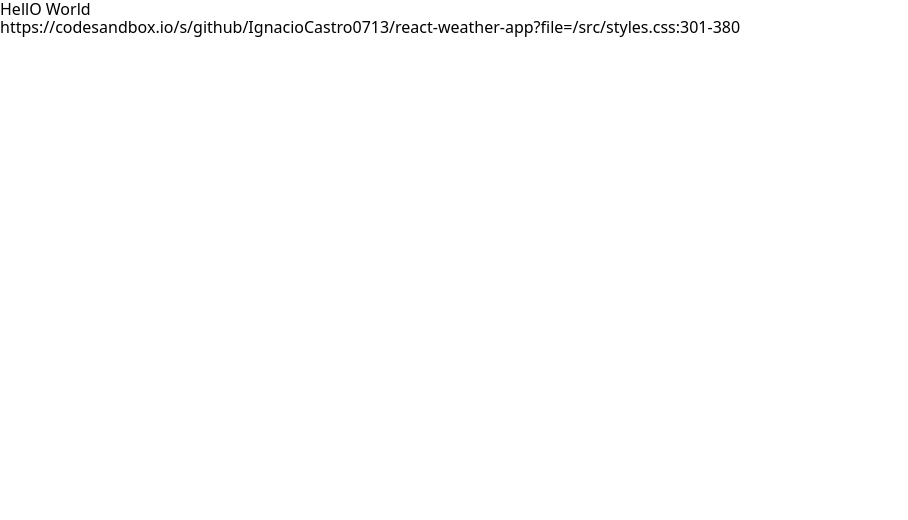
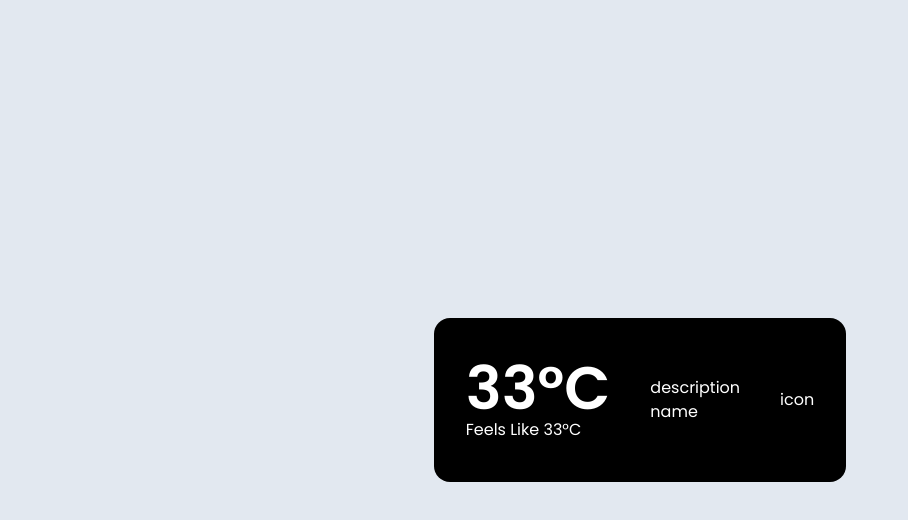
Before and after one commit to jacktham96/weather-app, a React (Vite) app in the folder weather-app/: page / in a window 1280 px wide. Shown: the top 520 px of the page, without its empty margins (0-908 px from the left). Built offline with nearby package versions, Linux system fonts and the light colour scheme.

Commit message:
Update Weather UI & API Fetch

```diff
--- a/weather-app/src/App.jsx
+++ b/weather-app/src/App.jsx
@@ -1,12 +1,12 @@
-import { useState } from 'react'
+import React from 'react'
 import './index.css'
+import CurrentWeather from './components/CurrentWeather'
 
 function App() {
 
   return (
-    <div>
-      <h1>HellO World</h1>
-      https://codesandbox.io/s/github/IgnacioCastro0713/react-weather-app?file=/src/styles.css:301-380
+    <div className='weather-container h-screen w-full flex justify-center items-center'>
+      <CurrentWeather/>
     </div>
   )
 
--- /dev/null
+++ b/weather-app/src/components/CurrentWeather.jsx
@@ -0,0 +1,25 @@
+import React from "react";
+
+function CurrentWeather() {
+    return(
+        <div className="rounded-2xl border-2		 current-weather bg-black text-white flex items-center justify-between px-8 py-10">
+            <div className="flex flex-col md:flex-row items-center gap-10">
+                <div>
+                    <h1 className="text-6xl font-semibold">33°C</h1>
+                    <h3>Feels Like 33°C</h3>
+                </div>
+
+                <div>
+                    <h3>description</h3>
+                    <h3>name</h3>
+                </div>
+
+                <div>
+                    <p>icon</p>
+                </div>
+            </div>
+        </div>
+    )
+}
+
+export default CurrentWeather
--- /dev/null
+++ b/weather-app/src/components/Weather.jsx
@@ -0,0 +1,51 @@
+import React, {useEffect,useState} from 'react'
+import { apiKey } from '../environment'
+
+const Weather = () => {
+    let [error , setError] = useState(false)
+    let [currentWeather, setCurrentWeather] = useState({
+        temp: '1',
+		feels_like: '-1',
+		description: 'snowing',
+		icon: '50d',
+		name: 'Tala, MX',
+		lat: 20.67,
+		lon: -103.7
+    })
+
+    let [url, setUrl] = useState(`https://api.openweathermap.org/data/2.5/weather?lat=${lat}&lon=${lon}&appid=${apiKey}`)
+
+    useEffect(()=>{
+        const getWeather = async() =>{
+            try {
+                let response = await fetch(url);
+                const data = await response.json();
+                let {icon,description} = data.weather[0]
+                let {temp, feels_like} = data.main
+
+                setCurrentWeather({
+                    temp,
+                    feels_like,
+                    description,
+                    icon,
+                    name: `${data.name} , ${data.sys.country}`,
+                    lat: data.coord.lon,
+                    lon: data.coord.lat
+                })
+            }
+            catch (e){
+                setError(true)
+            }
+        }
+        getWeather()
+    }, [url])
+
+
+  return (
+    <div>
+        <currentWeather/>
+    </div>
+  )
+}
+
+export default Weather
--- /dev/null
+++ b/weather-app/src/environment.js
@@ -0,0 +1,2 @@
+// OpenWeather API KEY
+export const apiKey = '8ca03ddaa66e6546366c379089c6f41f';
--- a/weather-app/src/index.css
+++ b/weather-app/src/index.css
@@ -1,12 +1,26 @@
+@import url('https://fonts.googleapis.com/css2?family=Poppins:wght@400;500;600;700&display=swap');
+
+
 @tailwind base;
 @tailwind components;
 @tailwind utilities;
 
-html {
-  line-height: 1.15; /* 1 */
-  -webkit-text-size-adjust: 100%; /* 2 */
+
+*{
+  padding: 0;
+  margin: 0;
+  border: 0;
+  outline: 0;
+  text-decoration: none;
+  list-style: none;
 }
 
+html,
 body {
-  margin: 0;
+  font-family: 'Poppins', sans-serif;
+  @apply h-screen;
 }
+
+.weather-container {
+  background: #e2e8f0;
+}
```
